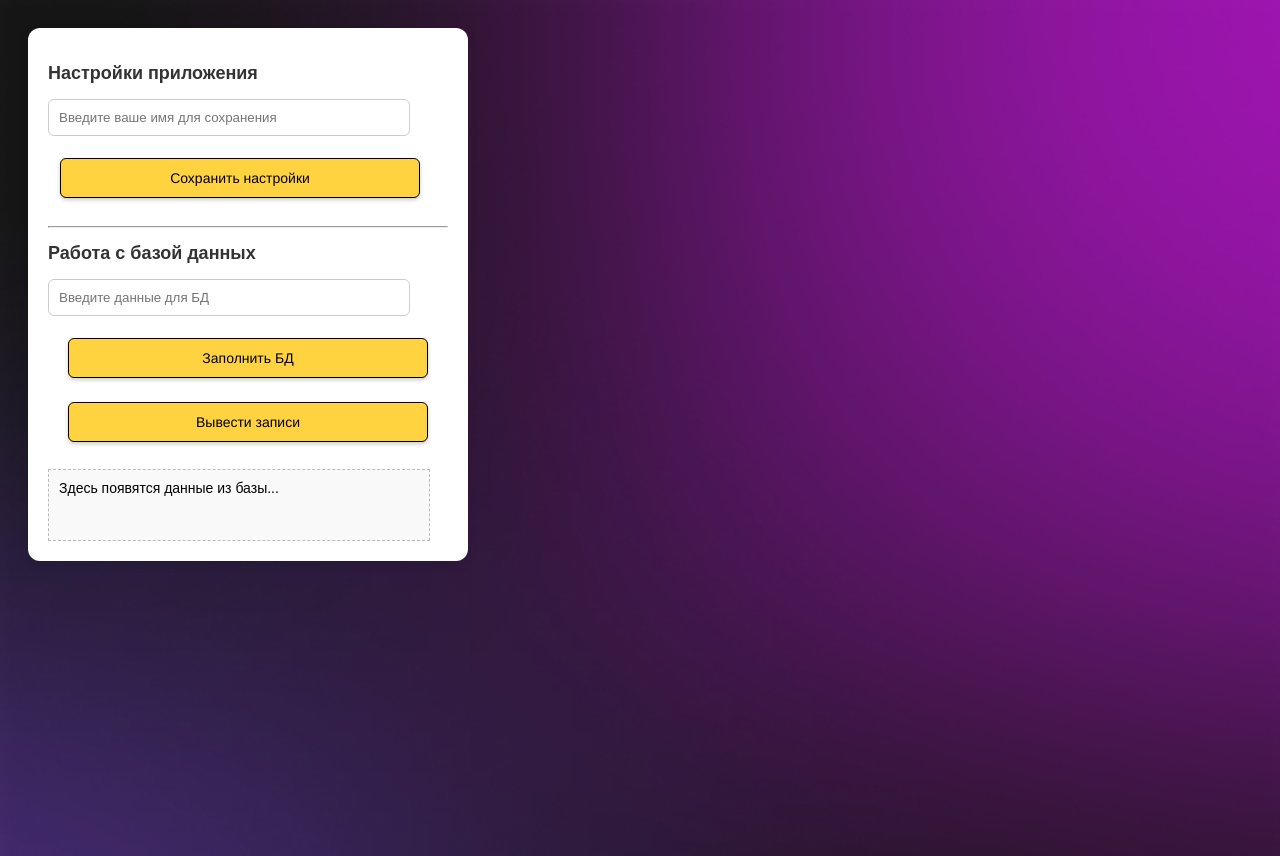
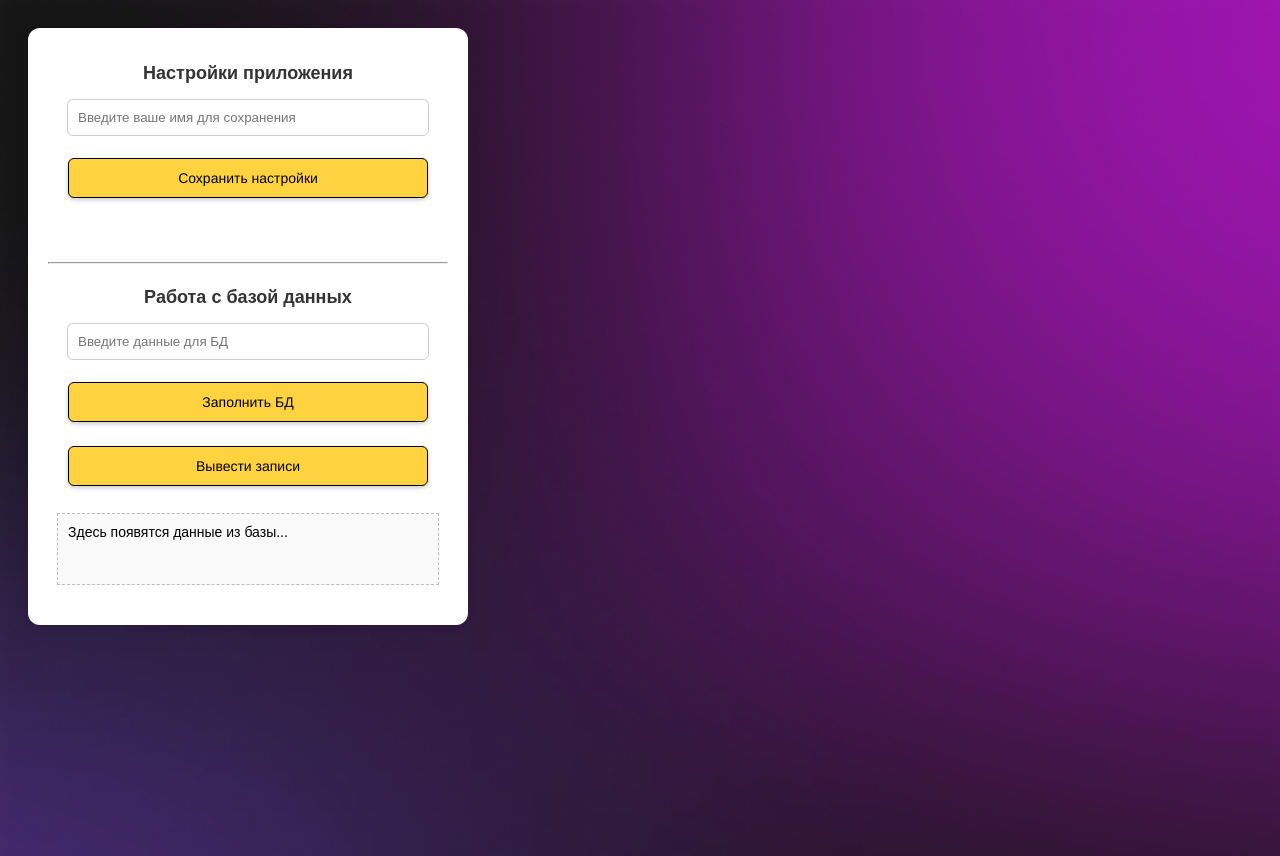
Before and after one commit to Egorova/laba16, a plain HTML site: page index.html in a window 1280 px wide. Drawn offline with Linux system fonts and the light colour scheme.

Commit message:
Update style.css

```diff
--- a/style.css
+++ b/style.css
@@ -1,4 +1,4 @@
-body {
+body{
     background-image: url('Frame_fon.png');
     background-size: cover;
     font-family: Arial, sans-serif;
@@ -6,8 +6,7 @@
     justify-content: center;
     padding: 20px;
 }
-
-.container {
+.container{
     background: white;
     width: 100%;
     max-width: 400px;
@@ -15,21 +14,18 @@
     border-radius: 12px;
     box-shadow: 0 4px 10px rgba(0,0,0,0.1);
 }
-
-.task-section {
+.cont{
     display: flex;
     flex-direction: column;
     align-items: center;
     margin-bottom: 20px;
 }
-
-h2 {
+h2{
     font-size: 18px;
     color: #333;
     margin-bottom: 15px;
 }
-
-input {
+input{
     width: 85%;
     padding: 10px;
     margin-bottom: 10px;
@@ -37,13 +33,12 @@
     border-radius: 6px;
 }
 
-/* Твой стиль кнопок */
-.btn1 {
+.btn1{
     margin: 12px;
     font-size: 14px;
     font-family: 'Franklin Gothic Medium', 'Arial Narrow', Arial, sans-serif;
     width: 90%;
-    height: 40px; /* Немного увеличил высоту для удобства на телефоне */
+    height: 40px;
     border-radius: 6px;
     border: 1px solid #000000;
     background-color: #FFD23F;
@@ -51,13 +46,11 @@
     box-shadow: 0 2px 4px rgba(0,0,0,0.2);
     transition: all 0.2s ease;
 }
-
-.btn1:active {
+.btn1:active{
     background-color: #e6bd39;
     transform: translateY(2px);
     box-shadow: none;
 }
-
 .bdd{
     width: 90%;
     min-height: 50px;
@@ -68,7 +61,6 @@
     font-size: 14px;
     align-items: center;
 }
-
 .btn_group{
     width: 100%;
     display: flex;
```
